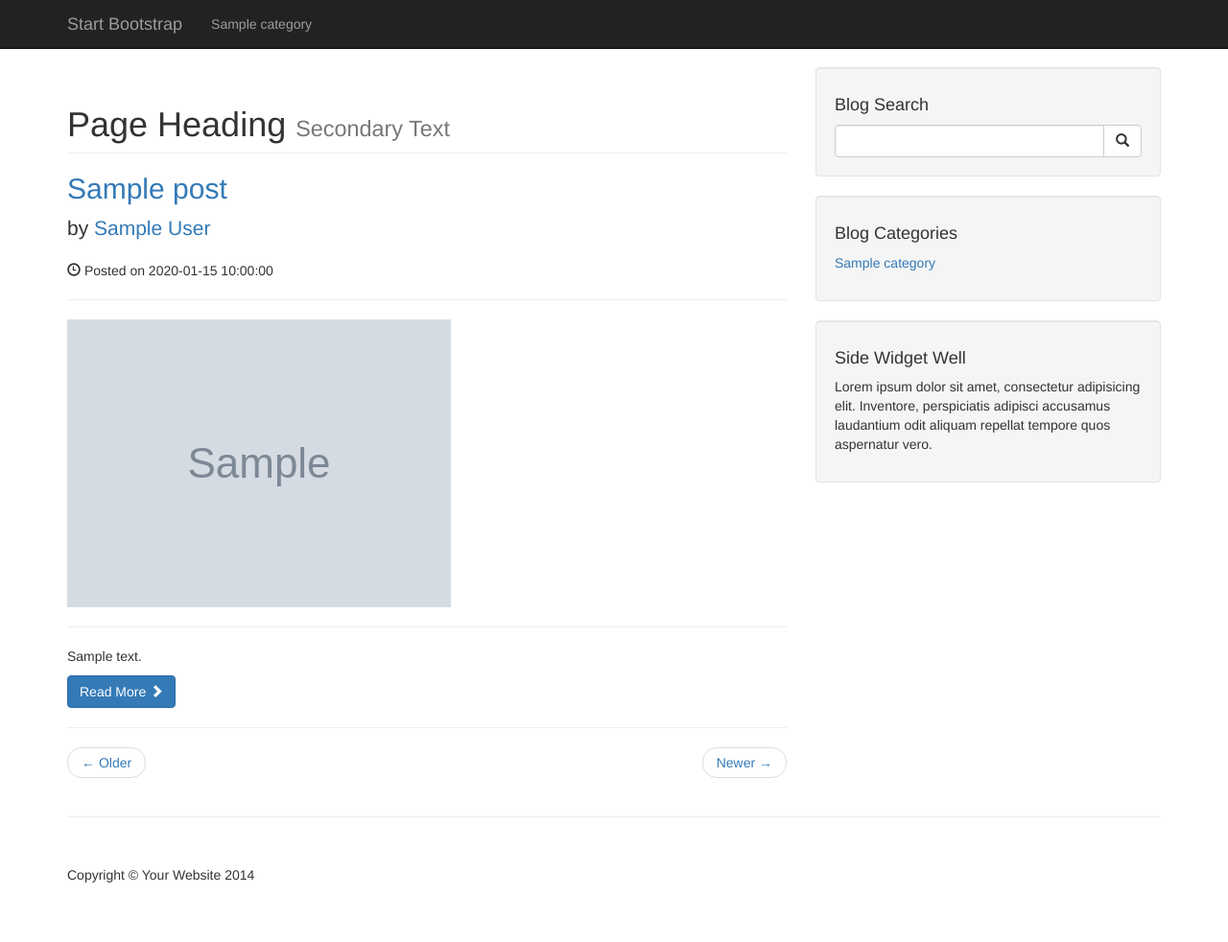
After one commit to HaejinYang/cms, a PHP site: page /search.php in a window 1280 px wide. The commit adds this page. Shown: the whole page at 96% size. Run offline with PHP 8.4, Linux system fonts and the light colour scheme; tables that the repository leaves empty or names only in its code hold one stand-in row (values such as "Sample post"); grey boxes marked "Sample" are stand-in pictures; data that the repository does not hold is empty.

Commit message:
feat: 사이드바 검색 엔진을 디비와 연동

```diff
--- a/src/post.php
+++ b/src/post.php
@@ -1,6 +1,13 @@
 <?php
 require_once $_SERVER['DOCUMENT_ROOT'].'/db/db.php';
-$result = DB::query("SELECT * FROM post");
+$result = '';
+
+if(isset($_POST['search'])) {
+    $result = DB::query("SELECT * FROM post WHERE tags LIKE '%{$_POST['search']}%'");
+} else {
+    $result = DB::query("SELECT * FROM post");
+}
+
 $el = "";
 while($post = $result->fetch_assoc()) {
     $html = <<<EOT
--- /dev/null
+++ b/src/search.php
@@ -0,0 +1,39 @@
+<!-- header -->
+<?php require_once $_SERVER['DOCUMENT_ROOT'].'/header.php'; ?>
+
+<!-- Navigation -->
+<?php require_once $_SERVER['DOCUMENT_ROOT'].'/navigation.php'; ?>
+
+<!-- Page Content -->
+<div class="container">
+
+    <div class="row">
+
+        <!-- Blog Entries Column -->
+        <div class="col-md-8">
+            <h1 class="page-header">
+                Page Heading
+                <small>Secondary Text</small>
+            </h1>
+
+            <?php require_once $_SERVER['DOCUMENT_ROOT'].'/post.php' ?>
+
+            <!-- Pager -->
+            <ul class="pager">
+                <li class="previous">
+                    <a href="#">&larr; Older</a>
+                </li>
+                <li class="next">
+                    <a href="#">Newer &rarr;</a>
+                </li>
+            </ul>
+
+        </div>
+
+        <!-- Blog Sidebar Widgets Column -->
+        <?php require_once $_SERVER['DOCUMENT_ROOT'] . '/sidebar.php' ?>
+    </div>
+    <!-- /.row -->
+    <hr>
+
+<?php require_once $_SERVER['DOCUMENT_ROOT'].'/footer.php'; ?>
--- a/src/sidebar.php
+++ b/src/sidebar.php
@@ -1,16 +1,17 @@
 <div class="col-md-4">
-
     <!-- Blog Search Well -->
     <div class="well">
         <h4>Blog Search</h4>
+        <form action="search.php" method="post">
         <div class="input-group">
-            <input type="text" class="form-control">
+            <input name="search" type="text" class="form-control">
             <span class="input-group-btn">
-                            <button class="btn btn-default" type="button">
-                                <span class="glyphicon glyphicon-search"></span>
-                        </button>
-                        </span>
+                <button name="submit" class="btn btn-default" type="submit">
+                        <span class="glyphicon glyphicon-search"></span>
+                </button>
+            </span>
         </div>
+        </form> <!-- search form -->
         <!-- /.input-group -->
     </div>
 
```
